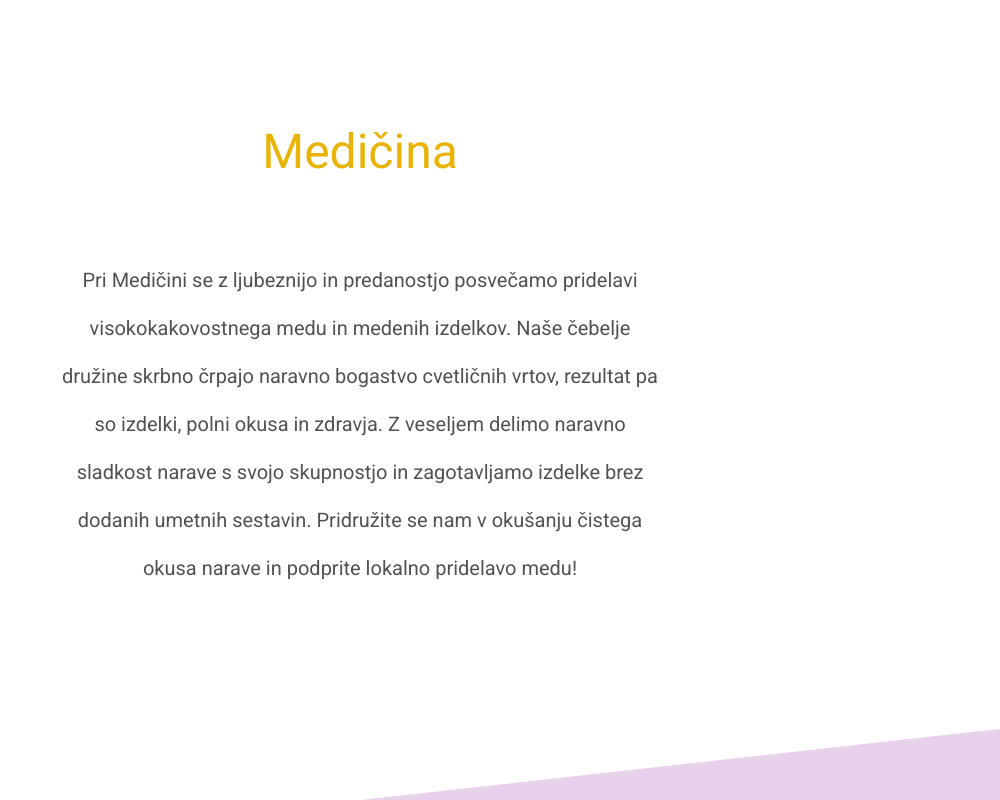
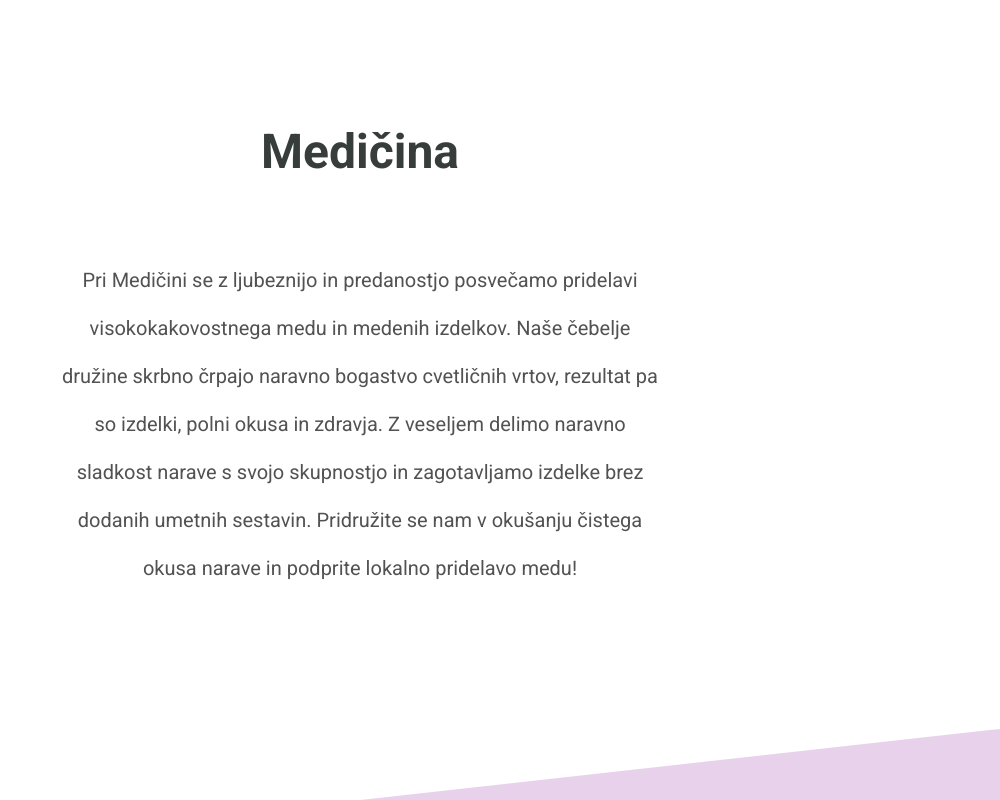
Before and after one commit to malisara/medicina, a React (Vite) app: page /#/ in a window 1280 px wide. Shown: the part 940-1740 px from the top of the page, without its empty margins (280-1280 px from the left). Built offline with nearby package versions, Linux system fonts and the light colour scheme.

Commit message:
title style change

```diff
--- a/src/components/Title.tsx
+++ b/src/components/Title.tsx
@@ -1,10 +1,11 @@
 type Props = { title: string };
 
+//TODO mobile title height
 function Title({ title }: Props): JSX.Element {
   return (
     <div
-      className="text-5xl text-yellow-500
-    mb-[5rem] text-center"
+      className="text-5xl text-titleColor
+    mb-[5rem] text-center font-semibold"
     >
       {title}
     </div>
```
